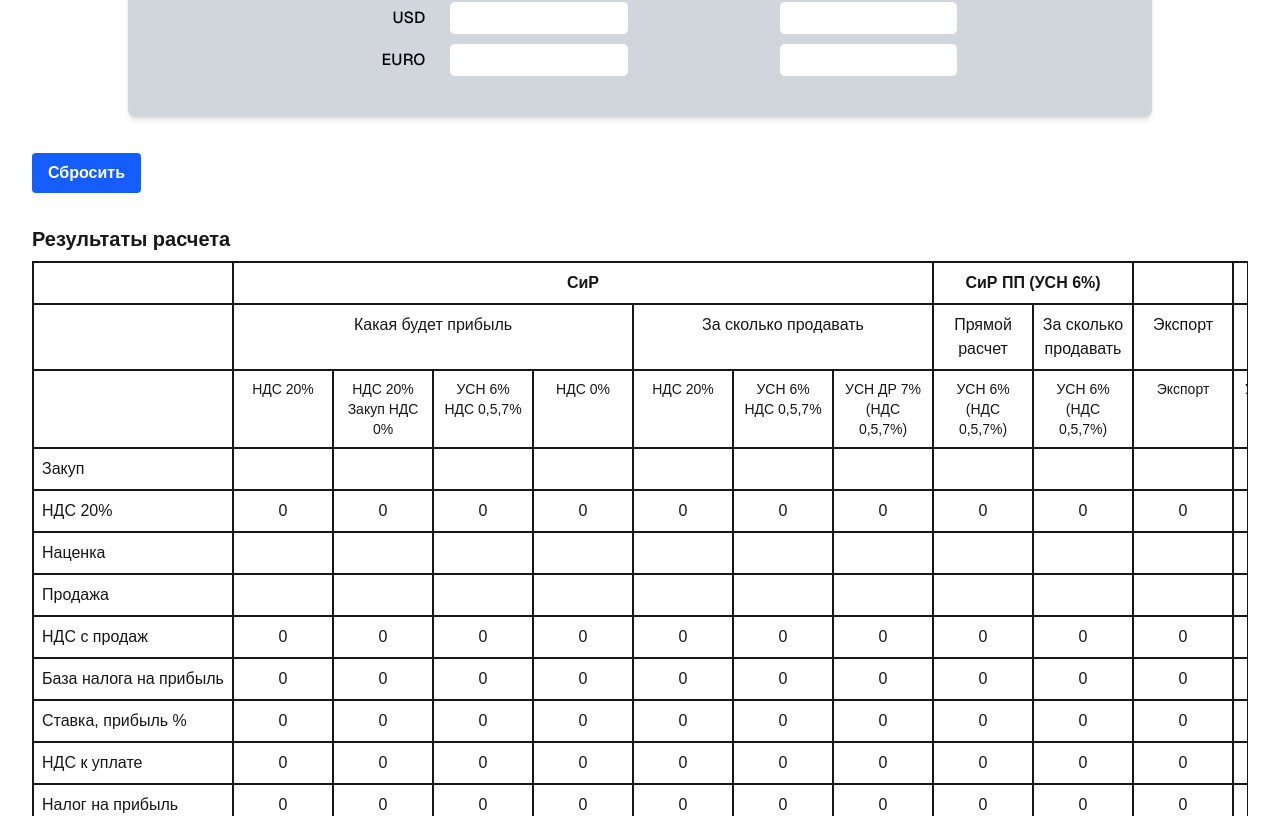
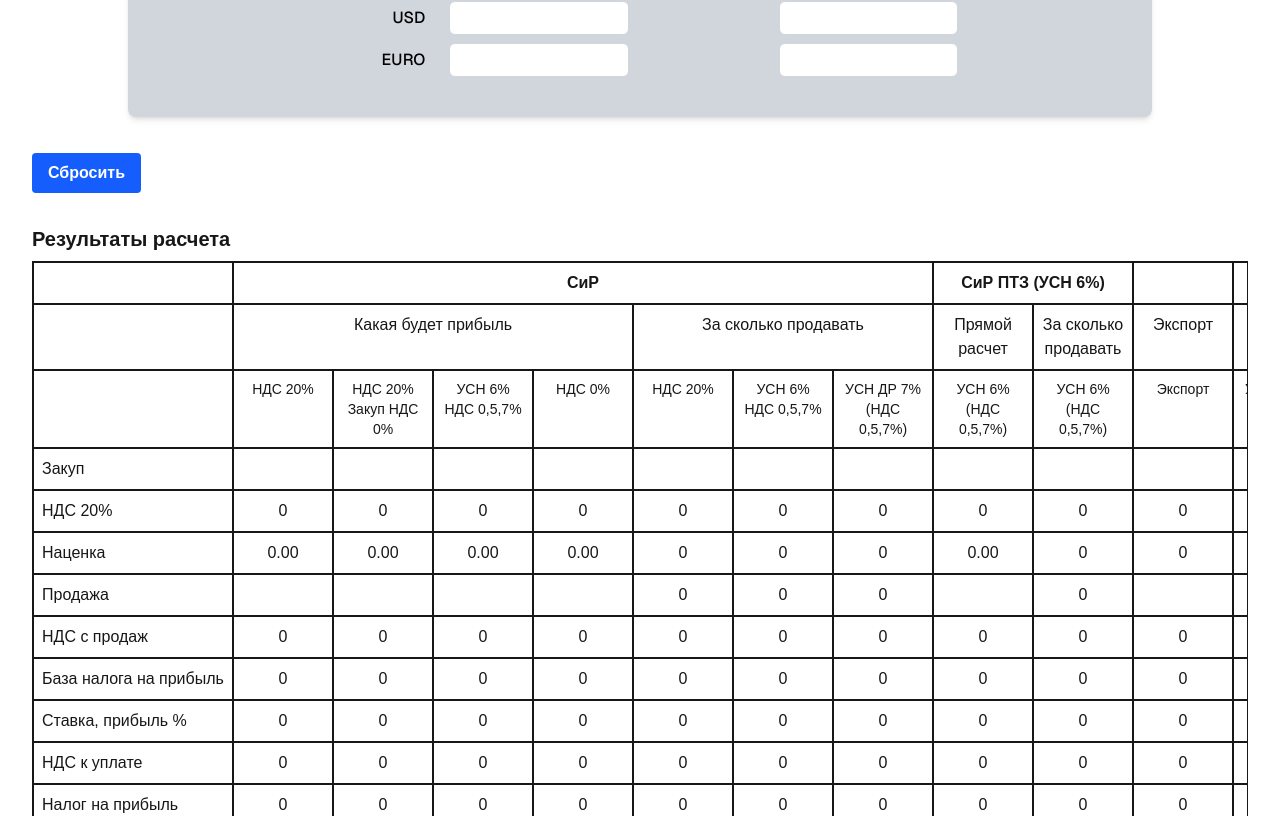
Before and after one commit to djhotdog1e/calculator_cir, a Next.js app: page / in a window 1280 px wide. Shown: the part 625-1441 px from the top of the page. Built offline with nearby package versions, Linux system fonts and the light colour scheme.

Commit message:
refactoring ResultRow, take out rows(adding parametr strategies) and sections, add same strategies to calculate

```diff
--- a/src/app/components/ResultTable/ResultForm/ResultForm.jsx
+++ b/src/app/components/ResultTable/ResultForm/ResultForm.jsx
@@ -1,70 +1,11 @@
 import React from 'react';
 import ResultHeader from '@/app/components/ResultTable/ResultHeader/ResultHeader';
 import ResultRow from '@/app/components/ResultTable/ResultRow/ResultRow';
+import { getRows } from './rows.js'
+import { sections } from './sections.js'
 
 export default function ResultForm({ results, values }) {
-  const sections = [
-    {
-        title: 'СиР',
-        subSections: [
-            { title: 'Какая будет прибыль', taxTypes: ['НДС 20%', 'НДС 20% Закуп НДС 0%', 'УСН 6% НДС 0,5,7%', 'НДС 0%'] },
-            { title: 'За сколько продавать', taxTypes: ['НДС 20%', 'УСН 6% НДС 0,5,7%', 'УСН ДР 7% (НДС 0,5,7%)'] }
-        ]
-    },
-    {
-        title: 'СиР ПП (УСН 6%)',
-        subSections: [
-            { title: 'Прямой расчет', taxTypes: ['УСН 6% (НДС 0,5,7%)'] },
-            { title: 'За сколько продавать', taxTypes: ['УСН 6% (НДС 0,5,7%)'] }
-        ]
-    },
-    {
-        title: '',
-        subSections: [
-            {title: 'Экспорт', taxTypes: ['Экспорт']}
-        ]
-    },
-    {
-        title: 'ИП ДР 7%',
-        subSections: [
-            { title: 'Прямой расчет', taxTypes: ['УСН ДР 7% (НДС 0,5,7%)'] },
-            { title: 'За сколько продавать', taxTypes: ['УСН ДР 7% (НДС 0,5,7%)'] }
-        ]
-    },
-    {
-        title: 'ИП ДР 7%',
-        subSections: [
-            { title: 'Прямой расчет', taxTypes: ['УСН ДР 7%'] },
-            { title: 'За сколько продавать', taxTypes: ['УСН ДР 7%'] }
-        ]
-    }
-  ];
-
-  const rows = [
-    { id: 'buy', label: 'Закуп', value: values.buy },
-    { id: 'nds20', label: 'НДС 20%', strategy: 'totalCost' },
-    { id: 'markup', label: 'Наценка', value: values.markup },
-    { id: 'sale', label: 'Продажа', value: values.sale },
-    { id: 'saleNds', label: 'НДС с продаж', strategy: 'totalCost' },
-    { id: 'profitTaxBase', label: 'База налога на прибыль', strategy: 'profit' },
-    { id: 'profitRate', label: 'Ставка, прибыль %', strategy: 'totalCost' },
-    { id: 'ndsToPay', label: 'НДС к уплате', strategy: 'netCost' },
-    { id: 'profitTax', label: 'Налог на прибыль', strategy: 'netCost' },
-    { id: 'totalTax', label: 'Всего налогов', strategy: 'totalCost' },
-    { id: 'profit', label: 'Прибыль', strategy: 'profit' },
-    { id: 'profitPercent', label: '% прибыли', strategy: 'totalCost' },
-    { id: 'totalCostWithLoss', label: 'Итого цена Договора с учетом потери стоимости', strategy: 'totalCost' },
-    { id: 'totalCostWithLossAndAdvancePercent', label: 'Итого цена Договора с учетом потери стоимости при авансировании, %', strategy: 'totalCost' },
-    { id: 'totalCostWithLossAndAdvanceAmount', label: 'Итого цена Договора с учетом потери стоимости при авансировании, сумма', strategy: 'totalCost' },
-    { id: 'contractPriceUSD', label: 'Цена Договора в USD', strategy: 'totalCost' },
-    { id: 'contractPriceEURO', label: 'Цена Договора в EURO', strategy: 'totalCost' },
-    { id: 'exchangeDiffUSD', label: 'Курсовая разница в USD', strategy: 'profit' },
-    { id: 'exchangeDiffEURO', label: 'Курсовая разница в EURO', strategy: 'profit' },
-    { id: 'totalContractUSD', label: 'Итог по договору в USD', strategy: 'totalCost' },
-    { id: 'totalContractEURO', label: 'Итог по договору в EURO', strategy: 'totalCost' }
-  ];
-
-
+  const rows = getRows(values);
   const calculateTotalColumns = () => {
     let total = 1;
     sections.forEach(section => {
--- /dev/null
+++ b/src/app/components/ResultTable/ResultForm/rows.js
@@ -0,0 +1,46 @@
+export const getRows = (values) => [
+    { id: 'buy', label: 'Закуп', value: values.buy },
+    { id: 'nds20', label: 'НДС 20%',  strategies:
+        {
+            'СиР|Какая будет прибыль|НДС 20%': 'ndsBuy20',
+            'СиР|За сколько продавать|НДС 20%': 'ndsBuy20',
+            'ИП ДР 7%|Прямой расчет|УСН ДР 7% (НДС 20%)': 'ndsBuy20',
+            'ИП ДР 7%|За сколько продавать|УСН ДР 7% (НДС 20%)': 'ndsBuy20'
+        }
+    },
+    { id: 'markup', label: 'Наценка', strategies:
+        {
+            'Какая будет прибыль': 'markup',
+            'Прямой расчет': 'markup'
+        }
+    },
+    { id: 'sale', label: 'Продажа', value: values.sale, strategies:
+        {
+            'За сколько продавать': 'saleFields'
+        }
+    },
+    { id: 'saleNds', label: 'НДС с продаж', strategies:
+        {
+            'СиР|Какая будет прибыль|НДС 20%': 'ndsSale',
+            'СиР|Какая будет прибыль|НДС 20% Закуп НДС 0%': 'ndsSale',
+            'СиР ПТЗ (УСН 6%)|Прямой расчет|УСН 6% (НДС 0,5,7%)': 'ndsSale',
+            'ИП ДР 7%|Прямой расчет|УСН ДР 7% (НДС 20%)': 'ndsSale'
+        }
+    },
+    { id: 'profitTaxBase', label: 'База налога на прибыль', strategy: '' },
+    { id: 'profitRate', label: 'Ставка, прибыль %', strategy: '' },
+    { id: 'ndsToPay', label: 'НДС к уплате', strategy: '' },
+    { id: 'profitTax', label: 'Налог на прибыль', strategy: '' },
+    { id: 'totalTax', label: 'Всего налогов', strategy: '' },
+    { id: 'profit', label: 'Прибыль', strategy: '' },
+    { id: 'profitPercent', label: '% прибыли', strategy: '' },
+    { id: 'totalCostWithLoss', label: 'Итого цена Договора с учетом потери стоимости', strategy: '' },
+    { id: 'totalCostWithLossAndAdvancePercent', label: 'Итого цена Договора с учетом потери стоимости при авансировании, %', strategy: '' },
+    { id: 'totalCostWithLossAndAdvanceAmount', label: 'Итого цена Договора с учетом потери стоимости при авансировании, сумма', strategy: '' },
+    { id: 'contractPriceUSD', label: 'Цена Договора в USD', strategy: '' },
+    { id: 'contractPriceEURO', label: 'Цена Договора в EURO', strategy: '' },
+    { id: 'exchangeDiffUSD', label: 'Курсовая разница в USD', strategy: '' },
+    { id: 'exchangeDiffEURO', label: 'Курсовая разница в EURO', strategy: '' },
+    { id: 'totalContractUSD', label: 'Итог по договору в USD', strategy: '' },
+    { id: 'totalContractEURO', label: 'Итог по договору в EURO', strategy: '' }
+];
--- /dev/null
+++ b/src/app/components/ResultTable/ResultForm/sections.js
@@ -0,0 +1,36 @@
+export const sections = [
+    {
+        title: 'СиР',
+        subSections: [
+            { title: 'Какая будет прибыль', taxTypes: ['НДС 20%', 'НДС 20% Закуп НДС 0%', 'УСН 6% НДС 0,5,7%', 'НДС 0%'] },
+            { title: 'За сколько продавать', taxTypes: ['НДС 20%', 'УСН 6% НДС 0,5,7%', 'УСН ДР 7% (НДС 0,5,7%)'] }
+        ]
+    },
+    {
+        title: 'СиР ПТЗ (УСН 6%)',
+        subSections: [
+            { title: 'Прямой расчет', taxTypes: ['УСН 6% (НДС 0,5,7%)'] },
+            { title: 'За сколько продавать', taxTypes: ['УСН 6% (НДС 0,5,7%)'] }
+        ]
+    },
+    {
+        title: '',
+        subSections: [
+            {title: 'Экспорт', taxTypes: ['Экспорт']}
+        ]
+    },
+    {
+        title: 'ИП ДР 7%',
+        subSections: [
+            { title: 'Прямой расчет', taxTypes: ['УСН ДР 7% (НДС 0,5,7%)'] },
+            { title: 'За сколько продавать', taxTypes: ['УСН ДР 7% (НДС 0,5,7%)'] }
+        ]
+    },
+    {
+        title: 'ИП ДР 7%',
+        subSections: [
+            { title: 'Прямой расчет', taxTypes: ['УСН ДР 7% (НДС 20%)'] },
+            { title: 'За сколько продавать', taxTypes: ['УСН ДР 7% (НДС 20%)'] }
+        ]
+    }
+  ];
--- a/src/app/components/ResultTable/ResultRow/ResultRow.jsx
+++ b/src/app/components/ResultTable/ResultRow/ResultRow.jsx
@@ -1,16 +1,38 @@
 import React from 'react';
 import ResultCell from '@/app/components/ResultTable/ResultCell/ResultCell';
 
-export default function ResultRow({ row, sections, results}) {
+export default function ResultRow({ row, sections, results }) {
 
-  const getCellValue = () => {
-    if (row.value !== undefined) {
-      return row.value;
+  const FORMATTED_ROWS = ['markup', 'profitPercent', 'totalCostWithLossAndAdvancePercent', 'profitRate'];
+
+  const shouldFormat = FORMATTED_ROWS.includes(row.id);
+
+  const formatValue = (value) => {
+    if (typeof value !== 'number') return value;
+    return shouldFormat ? value.toFixed(2) : Math.round(value);
+  };
+
+  const getCellValue = (section, subSection, taxType) => {
+    const strategyKeys = [
+      `${section.title}|${subSection.title}|${taxType}`, // 1. Полный путь
+      subSection.title,  // 2. Только подсекция
+      taxType,  // 3. Только taxType
+    ];
+
+    // Поиск по ключу
+    for (const key of strategyKeys) {
+      if (row.strategies?.[key] !== undefined && results[row.strategies[key]] !== undefined) {
+        return formatValue(results[row.strategies[key]]);
+      }
     }
 
-    if (row.strategy && results[row.strategy] !== undefined) return results[row.strategy];
+    // Общая стратегия для всей строки
+    if (row.strategy && results[row.strategy] !== undefined) {
+      return formatValue(results[row.strategy]);
+    }
 
-    return '';
+    // Значение по умолчанию
+    return formatValue(row.value ?? '0');
   };
 
   return (
@@ -21,10 +43,10 @@ export default function ResultRow({ row, sections, results}) {
 
       {sections.map((section, sectionIndex) =>
         section.subSections.map((subSection) =>
-          subSection.taxTypes.map((taxTypeIndex) => (
+          subSection.taxTypes.map((taxType) => (
             <ResultCell
-              key={`cell-${row.id}-${sectionIndex}-${taxTypeIndex}`}
-              value={getCellValue()}
+              key={`cell-${row.id}-${section.title}-${subSection.title}-${taxType}`}
+              value={getCellValue(section, subSection, taxType)}
             />
           ))
         )
--- a/utils/strategies/calc_strategies.js
+++ b/utils/strategies/calc_strategies.js
@@ -1,6 +1,9 @@
 import { profit } from "../../utils/strategies/profit";
 import { totalCost } from "../../utils/strategies/totalCost";
 import { netCost } from "../../utils/strategies/netCost";
+import { ndsBuy20 } from "./ndsBuy20";
+import { markup } from "./markup";
+import { ndsSale } from "./ndsSale";
+import { saleFields } from "./saleFields";
 
-
-export const strategies = [totalCost, profit, netCost];
+export const strategies = [totalCost, profit, netCost, ndsBuy20, markup, ndsSale, saleFields];
--- /dev/null
+++ b/utils/strategies/markup.js
@@ -0,0 +1,10 @@
+export const markup = {
+  key: 'markup',
+  label: 'Наценка',
+  dependsOn: ['buy', 'sale',],
+  calculate: ({ buy, sale }) => {
+    const buyMark = (parseFloat(buy) || 1);
+    const saleMark = (parseFloat(sale) || 1);
+    return saleMark / buyMark * 100 - 100;
+  },
+};
--- /dev/null
+++ b/utils/strategies/ndsBuy20.js
@@ -0,0 +1,9 @@
+export const ndsBuy20 = {
+  key: 'ndsBuy20',
+  label: 'НДС с закупки 20%',
+  dependsOn: ['buy'],
+  calculate: ({ buy }) => {
+    const buyNds = (parseFloat(buy) || 0);
+    return buyNds * 20 / 120;
+  },
+};
--- /dev/null
+++ b/utils/strategies/ndsSale.js
@@ -0,0 +1,10 @@
+export const ndsSale = {
+  key: 'ndsSale',
+  label: 'НДС с продаж',
+  dependsOn: ['sale'],
+  calculate: ({ sale }) => {
+    const saleNds = (parseFloat(sale) || 0);
+
+    return saleNds * 20 / 120;
+  },
+};
--- /dev/null
+++ b/utils/strategies/saleFields.js
@@ -0,0 +1,12 @@
+// для полей за сколько продавать
+
+export const saleFields = {
+  key: 'saleFields',
+  label: 'Продажа',
+  dependsOn: ['buy', 'markup'],
+  calculate: ({ buy, markup}) => {
+    const buySale = (parseFloat(buy) || 0);
+    const markupSale = (parseFloat(markup) || 0);
+    return buySale * markupSale/100 + buySale;
+  },
+};
```
